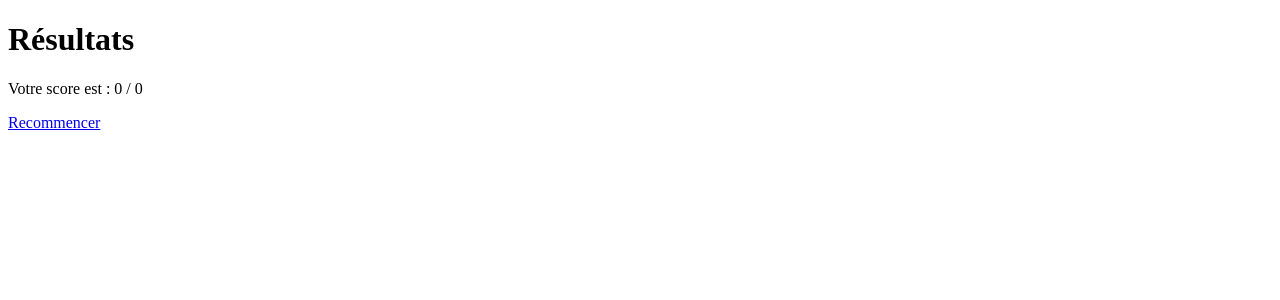
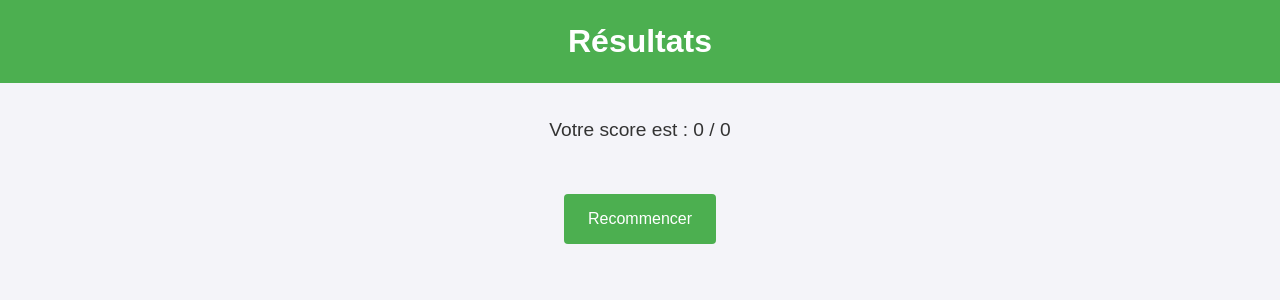
Before and after one commit to Toma1345/TP-note-PHP, a PHP site: page /templates/results.php in a window 1280 px wide. Shown: the top 300 px of the page. Run offline with PHP 8.4, Linux system fonts and the light colour scheme.

Commit message:
result css

```diff
--- a/public/templates/results.php
+++ b/public/templates/results.php
@@ -8,6 +8,45 @@ session_start();
     <meta charset="UTF-8">
     <meta name="viewport" content="width=device-width, initial-scale=1.0">
     <title>Résultats</title>
+    <style>
+        body {
+            font-family: Arial, sans-serif;
+            line-height: 1.6;
+            margin: 0;
+            padding: 0;
+            background-color: #f4f4f9;
+            color: #333;
+            text-align: center;
+        }
+
+        h1 {
+            background-color: #4CAF50;
+            color: white;
+            margin: 0;
+            padding: 1rem 0;
+        }
+
+        p {
+            font-size: 1.2rem;
+            margin: 2rem 0;
+        }
+
+        a {
+            display: inline-block;
+            margin: 1rem 0;
+            padding: 0.75rem 1.5rem;
+            font-size: 1rem;
+            color: white;
+            background-color: #4CAF50;
+            text-decoration: none;
+            border-radius: 4px;
+            transition: background-color 0.3s;
+        }
+
+        a:hover {
+            background-color: #45a049;
+        }
+    </style>
 </head>
 <body>
     <h1>Résultats</h1>
```
Also changed, not shown: db/database.sqlite.
